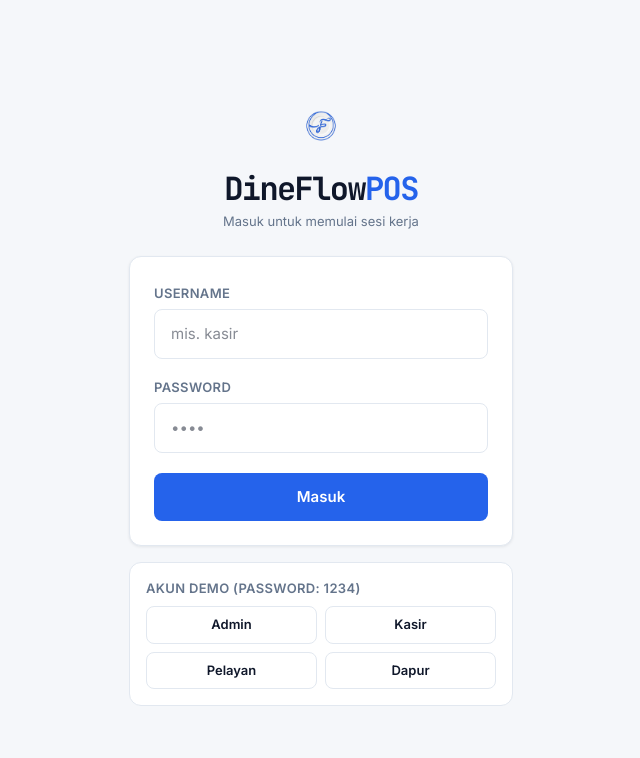
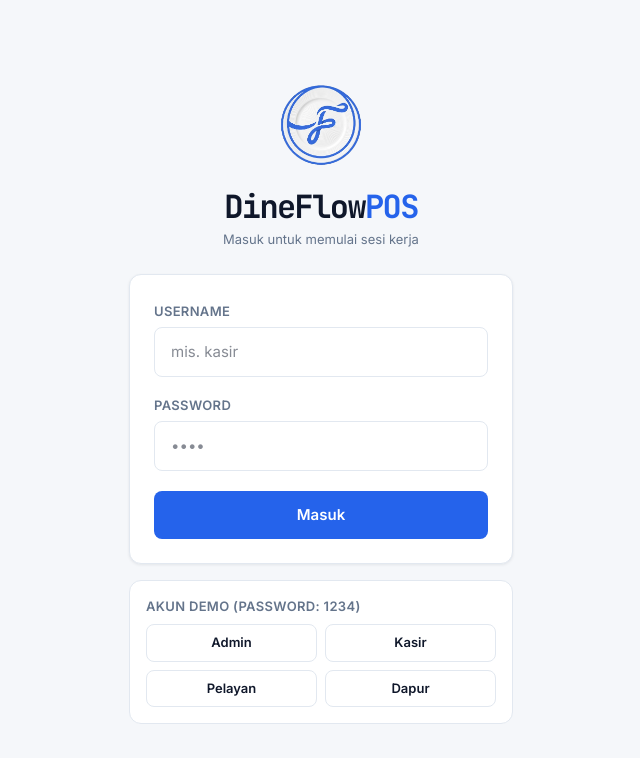
Before and after one commit to fadhilfaith48/dineflow-pos, a React (Vite) app in the folder frontend/: page /login in a window 1280 px wide. Shown: the top 758 px of the page, without its empty margins (319-959 px from the left). Built offline with nearby package versions, Linux system fonts and the light colour scheme; no server answers.

Commit message:
fix(branding): perbesar logo TopNavBar & LoginPage, lebar otomatis ikut rasio asli
sebelumnya dipaksa kotak persegi h-8 w-8 / h-16 w-16 sehingga logo yang
proporsinya lebar tampil kecil & memanjang; kini tinggi tetap + w-auto.

```diff
--- a/frontend/src/components/TopNavBar.tsx
+++ b/frontend/src/components/TopNavBar.tsx
@@ -28,7 +28,7 @@ export function TopNavBar() {
   return (
     <header className="sticky top-0 z-50 flex h-16 shrink-0 items-center justify-between border-b border-border-subtle bg-bg-surface px-4 md:px-6">
       <div className="flex items-center gap-2">
-        <img src="/favicon.png" alt="Logo DineFlow" className="h-8 w-8 rounded-lg object-contain" />
+        <img src="/favicon.png" alt="Logo DineFlow" className="h-10 w-auto object-contain" />
         <div className="font-num text-heading font-bold tracking-tighter text-text-primary md:text-display">
           DineFlow<span className="text-accent-primary">POS</span>
         </div>
--- a/frontend/src/pages/auth/LoginPage.tsx
+++ b/frontend/src/pages/auth/LoginPage.tsx
@@ -39,7 +39,7 @@ export function LoginPage() {
     <div className="flex min-h-screen items-center justify-center bg-bg-secondary p-4">
       <div className="w-full max-w-sm">
         <div className="mb-6 text-center">
-          <img src="/favicon.png" alt="Logo DineFlow" className="mx-auto mb-3 h-16 w-16 rounded-xl object-contain" />
+          <img src="/favicon.png" alt="Logo DineFlow" className="mx-auto mb-4 h-24 w-auto object-contain" />
           <div className="font-num text-display font-bold tracking-tighter text-text-primary">
             DineFlow<span className="text-accent-primary">POS</span>
           </div>
```
